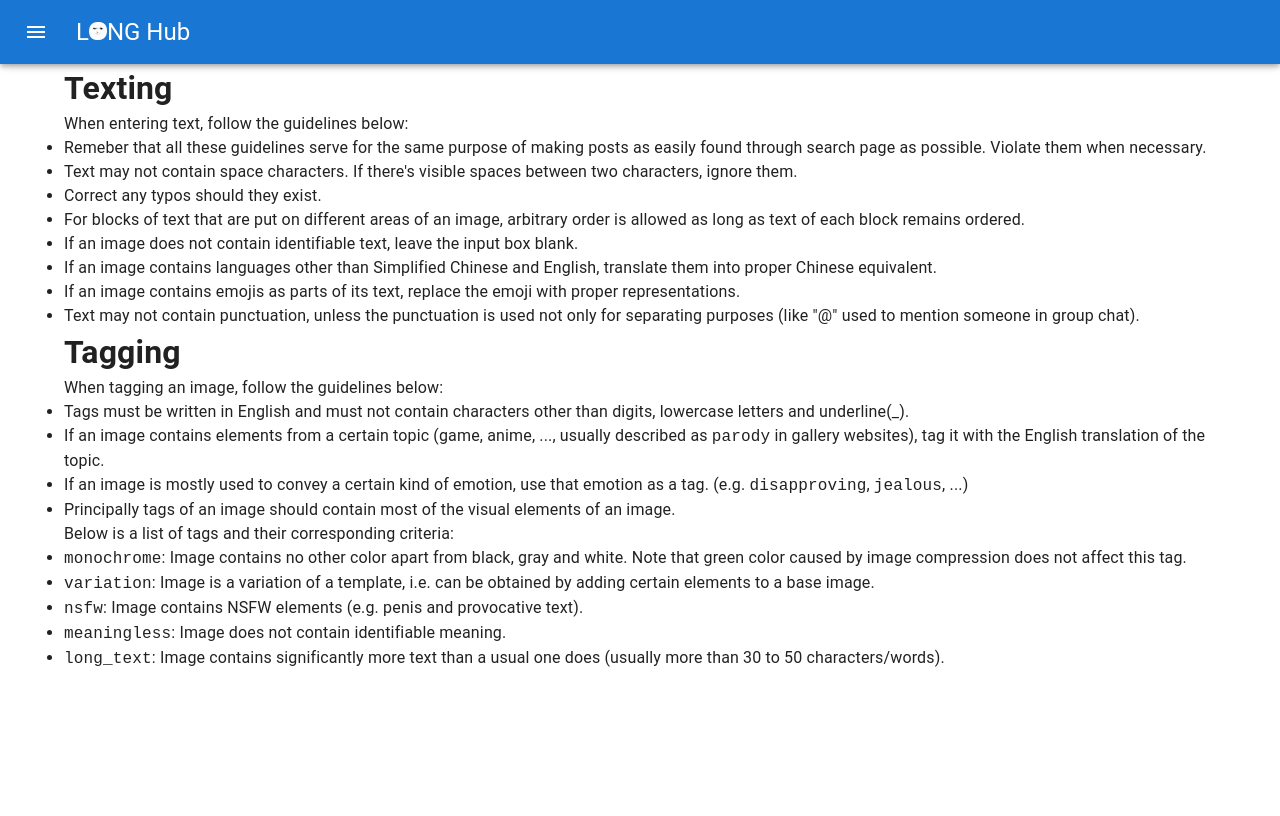
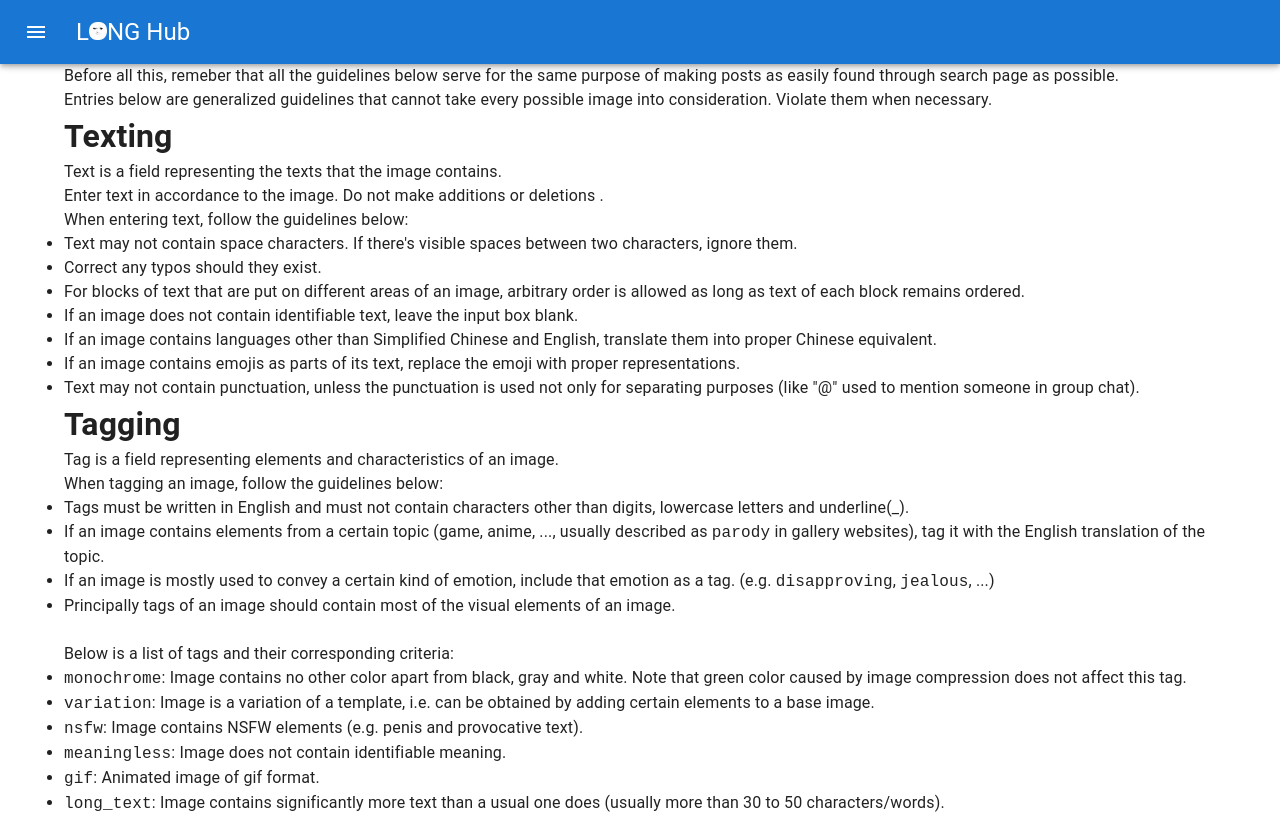
Before and after one commit to MoveToEx/long-hub, a Next.js app: page /doc/tag in a window 1280 px wide. Built offline with nearby package versions, Linux system fonts and the light colour scheme.

Commit message:
update doc

```diff
--- a/app/doc/tag/page.mdx
+++ b/app/doc/tag/page.mdx
@@ -1,8 +1,13 @@
+Before all this, remeber that all the guidelines below serve for the same purpose of making posts as easily found through search page as possible.
+Entries below are generalized guidelines that cannot take every possible image into consideration. Violate them when necessary.
 
 # Texting
+
+Text is a field representing the texts that the image contains.
+Enter text in accordance to the image. Do not make additions or deletions .
+
 When entering text, follow the guidelines below:
 
-- Remeber that all these guidelines serve for the same purpose of making posts as easily found through search page as possible. Violate them when necessary.
 - Text may not contain space characters. If there's visible spaces between two characters, ignore them.
 - Correct any typos should they exist.
 - For blocks of text that are put on different areas of an image, arbitrary order is allowed as long as text of each block remains ordered.
@@ -12,12 +17,17 @@ When entering text, follow the guidelines below:
 - Text may not contain punctuation, unless the punctuation is used not only for separating purposes (like "@" used to mention someone in group chat).
 
 # Tagging
+
+Tag is a field representing elements and characteristics of an image.
+
 When tagging an image, follow the guidelines below:
 
 - Tags must be written in English and must not contain characters other than digits, lowercase letters and underline(_).
 - If an image contains elements from a certain topic (game, anime, ..., usually described as `parody` in gallery websites), tag it with the English translation of the topic.
-- If an image is mostly used to convey a certain kind of emotion, use that emotion as a tag. (e.g. `disapproving`, `jealous`, ...)
+- If an image is mostly used to convey a certain kind of emotion, include that emotion as a tag. (e.g. `disapproving`, `jealous`, ...)
 - Principally tags of an image should contain most of the visual elements of an image.
+
+<br />
 
 Below is a list of tags and their corresponding criteria:
 
@@ -25,4 +35,5 @@ Below is a list of tags and their corresponding criteria:
 - `variation`: Image is a variation of a template, i.e. can be obtained by adding certain elements to a base image.
 - `nsfw`: Image contains NSFW elements (e.g. penis and provocative text).
 - `meaningless`: Image does not contain identifiable meaning.
+- `gif`: Animated image of gif format.
 - `long_text`: Image contains significantly more text than a usual one does (usually more than 30 to 50 characters/words).
```
